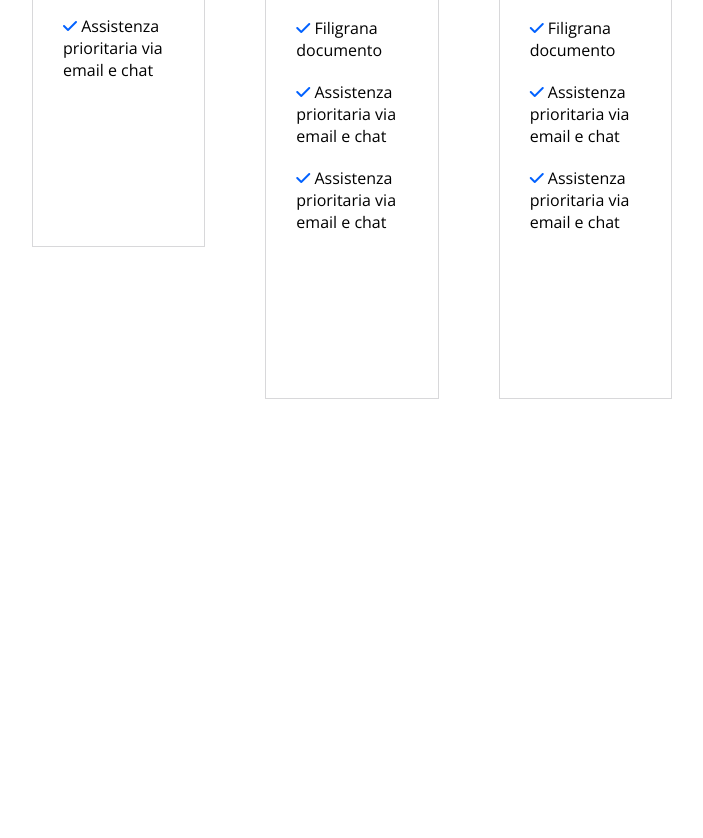
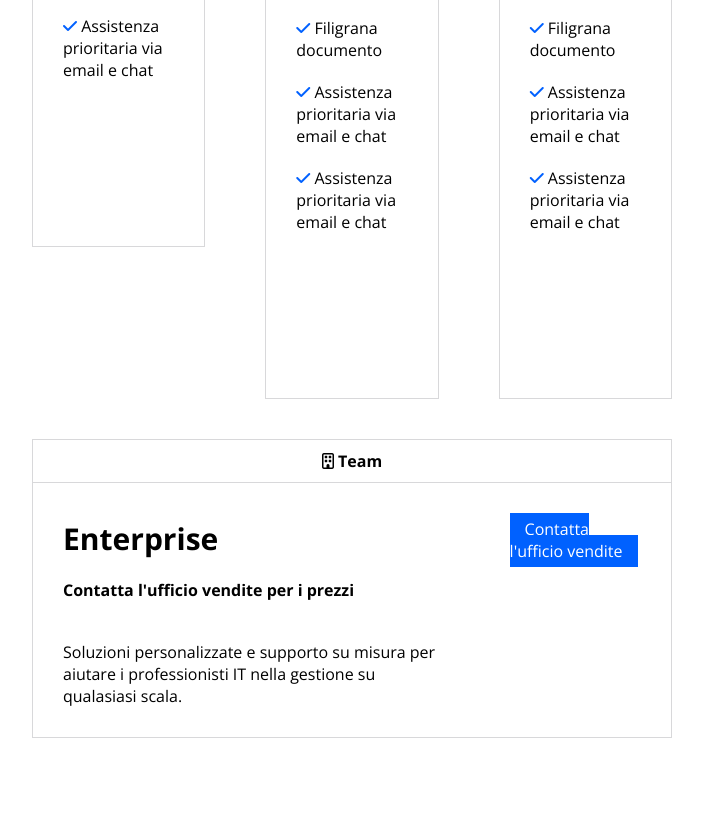
Before and after one commit to giorgios17/htmlcss-dropbox, a plain HTML site: page index.html in a window 1280 px wide. Shown: the part 3304-4142 px from the top of the page, without its empty margins (288-991 px from the left). Before the commit the page ends 3703 px from the top, so only its background shows below. Drawn offline with nearby package versions, Linux system fonts and the light colour scheme.

Commit message:
aggiunto enterprise

```diff
--- a/css/style.css
+++ b/css/style.css
@@ -167,10 +167,6 @@ font-size: 50px;
 
 /* SECOND SECTION */
 
-.second-section{
-    /* DA TOGLIERE ALTEZZA */
-    height: 1500px;
-}
 
 .second-section h2{
     font-size: 65px;
@@ -226,3 +222,16 @@ font-size: 50px;
 .fa-check{
     color: #0161ff;
 }
+
+.enterprise{
+    border: 1px solid #d8d8da;
+}
+
+.enterprise .float-left{
+    padding: 35px 30px 30px 30px;
+}
+
+.enterprise h3{
+    font-size: 30px;
+    margin-bottom: 20px;
+}
--- a/index.html
+++ b/index.html
@@ -183,20 +183,35 @@
                             </ul>
                         </div>
                     </div>
+                </div>
+                <!-- ENTERPRISE -->
+                <div class="enterprise clearfix m-top-40">
+                    <p class="sub-number font-bold">
+                        <i class="far fa-building"></i> Team
+                    </p>
+                    <div class="float-left w-70">
+                        <h3>Enterprise</h3>
+                        <p class="font-bold m-btm-40">Contatta l'ufficio vendite per i prezzi</p>
+                        <p>Soluzioni personalizzate e supporto su misura per aiutare i professionisti IT nella gestione
+                            su qualasiasi scala.</p>
+                    </div>
+                    <div class="float-left w-30">
+                        <a class="btn-blue" href="#">Contatta l'ufficio vendite</a>
+                    </div>
+                </div>
+            </div>
+        </section>
 
-                </div>
+        <!-- THIRD SECTION -->
 
-
+        <section class="third-section">
+            <div class="container">
 
 
             </div>
 
 
-
-
-
         </section>
-        <section></section>
         <section></section>
         <section></section>
         <section></section>
```
